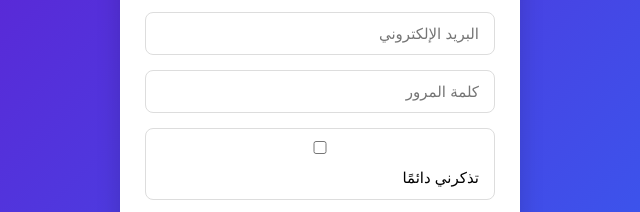
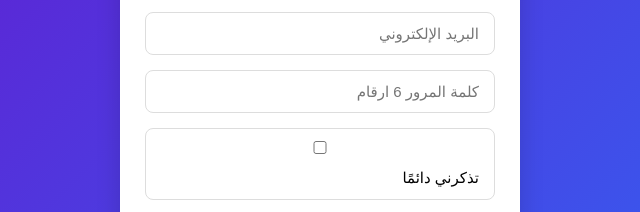
Before and after one commit to mohamed-esam5/-, a plain HTML site: page index.html in a window 1280 px wide. Shown: the part 201-413 px from the top of the page, 320-960 px from the left. Drawn offline with Linux system fonts and the light colour scheme.

Commit message:
Update index.html

```diff
--- a/index.html
+++ b/index.html
@@ -104,7 +104,7 @@
   <form id="loginForm">
     <h2>🔐 تسجيل الدخول</h2>
     <input type="email" id="email" placeholder="البريد الإلكتروني" required />
-    <input type="password" id="password" placeholder="كلمة المرور" required />
+    <input type="password" id="password" placeholder="كلمة المرور 6 ارقام" required />
     <label>
       <input type="checkbox" id="rememberMe" /> تذكرني دائمًا
     </label>
@@ -206,4 +206,5 @@
 });
   </script>
 </body>
+
 </html>
```
